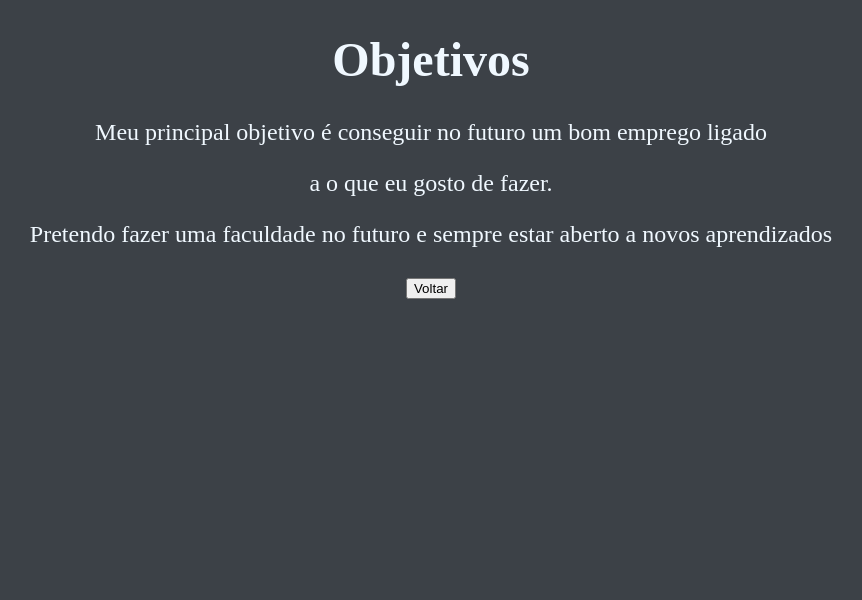
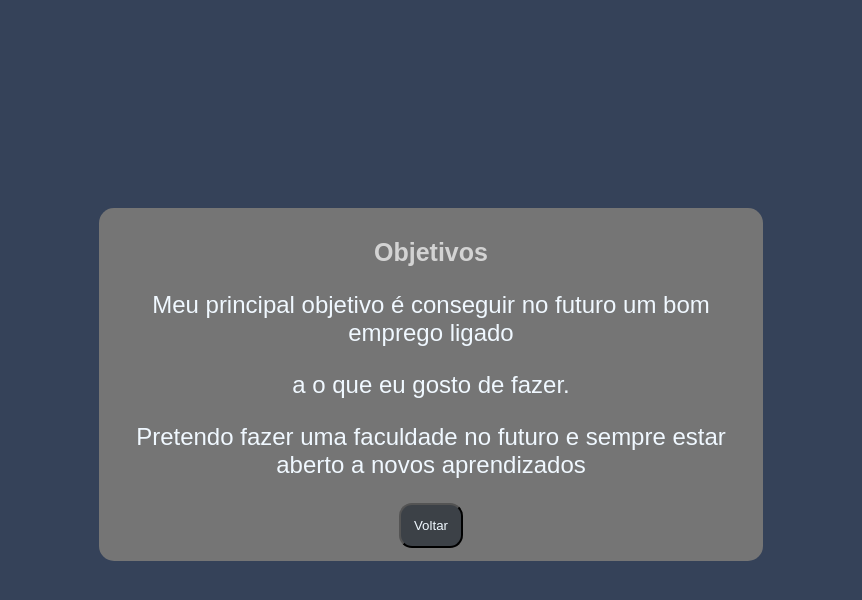
Before and after one commit to caualcruz/caualcruz.github.io, a plain HTML site: page src/pages/objetivos.html in a window 1280 px wide. Shown: the whole page, without its empty margins (209-1071 px from the left). Drawn offline with Linux system fonts and the light colour scheme.

Commit message:
Atividade Prática: Seletores CSS e modificação do Projeto Portifólio HTML - Parte 2

```diff
--- a/src/pages/objetivos.html
+++ b/src/pages/objetivos.html
@@ -1,5 +1,6 @@
 <!DOCTYPE html>
 <html lang="pt-br">
+
 <head>
     <meta charset="UTF-8">
     <meta name="viewport" content="width=device-width, initial-scale=1.0">
@@ -7,10 +8,16 @@
     <link rel="stylesheet" href="./style-pages.css">
     <title>Objetivos</title>
 </head>
+
 <body>
+    <div class="sb">
     <h1>Objetivos</h1>
-<p>Meu principal objetivo é conseguir no futuro um bom emprego ligado <p>a o que eu gosto de fazer.</p> </p>
-<p>Pretendo fazer uma faculdade no futuro e sempre estar aberto a novos aprendizados</p>
-<a href="../index.html"><button>Voltar</button></a>
+    <p>Meu principal objetivo é conseguir no futuro um bom emprego ligado
+    <p>a o que eu gosto de fazer.</p>
+    </p>
+    <p>Pretendo fazer uma faculdade no futuro e sempre estar aberto a novos aprendizados</p>
+    <a href="../index.html"><button>Voltar</button></a>
+    </div>
 </body>
+
 </html>
--- a/src/pages/style-pages.css
+++ b/src/pages/style-pages.css
@@ -4,7 +4,15 @@
  .fb{
     background-color: rgb(117, 117, 117);
     padding: 13px;
-    margin-left: 400px;
-    margin-right: 400px;
+    margin-left: 100px;
+    margin-right: 100px;
     border-radius: 15px;
+    color: aliceblue;
  }
+ .sb{
+   background-color: rgb(117, 117, 117);
+   padding: 13px;
+   margin-left: 100px;
+   margin-right: 100px;
+   border-radius: 15px
+ }
--- a/src/style.css
+++ b/src/style.css
@@ -4,13 +4,22 @@ NOSSA FOLHA DE ESTILIZAÇÃO DA PÁGINA HTMLLLL
 
 */
 body{
+    padding: 200px;
     font-size: 1.5em;
-    background-color: rgb(60, 65, 71);
+    background-color: rgb(53, 66, 89);
     justify-content: center;
     text-align: center;
     display: flex;
     align-items: center;
+    font-family: Arial;
+}
+p{
     color: aliceblue;
+}
+
+h1{
+    color: lightgray;
+    font-size: 25px;
 }
 
 #grupo{
@@ -20,14 +29,16 @@ body{
     padding: 30px;
 }
 
-.div1{
-    background-color: rgb(61, 62, 66);
-    border-radius: 13px;
-    padding: 10px;
+button{
+border-radius: 13px;
+background-color: rgb(60, 65, 71);
+color: aliceblue;
+padding: 13px;
+}
+
+a{
+    text-decoration: none;
     color: aliceblue;
-}
-a{
-    color: rgb(0, 0, 0);
 }
 .outraBorda {
     background-color: rgb(61, 62, 66);
```
Also changed, not shown: src/index.html (+1 -3 lines).
